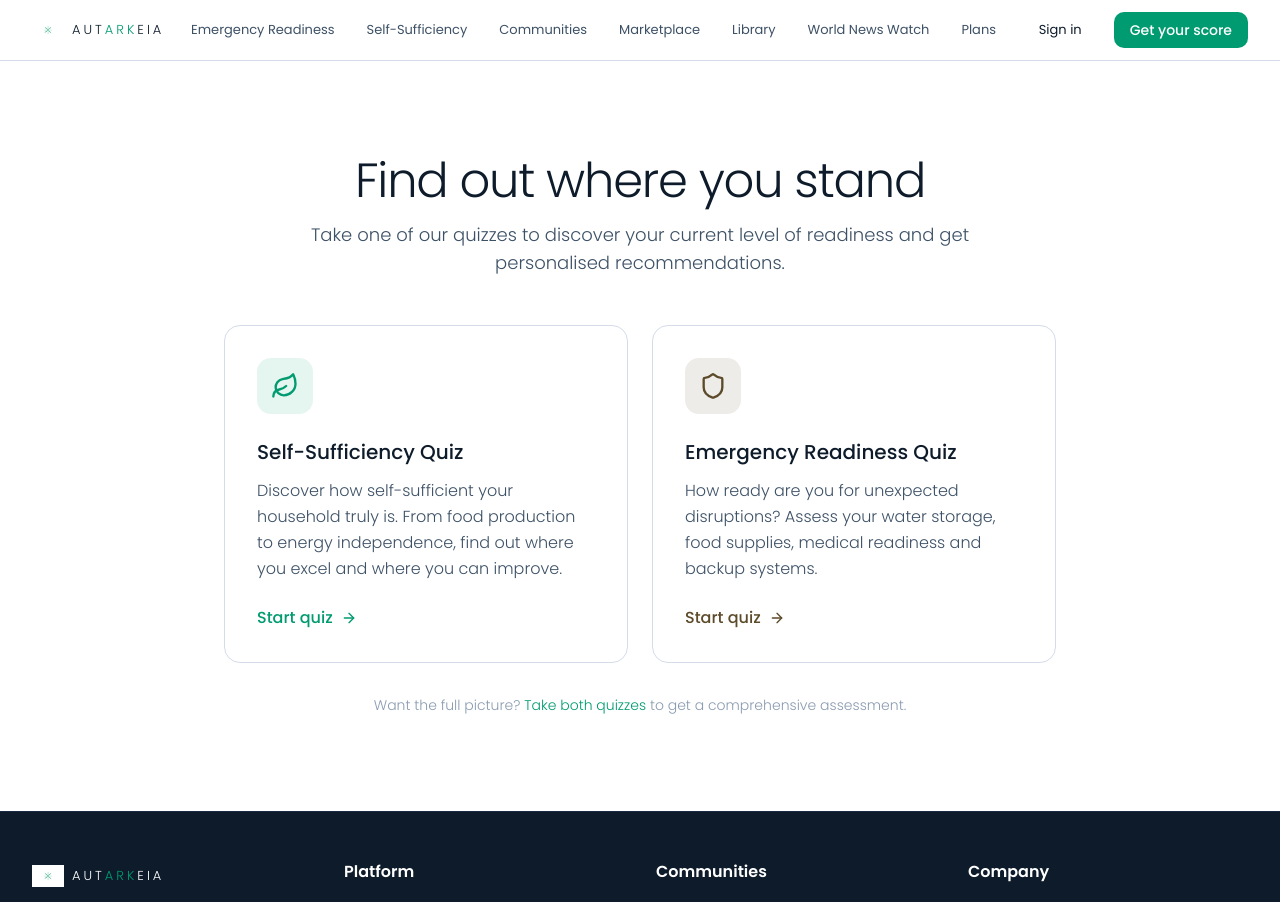
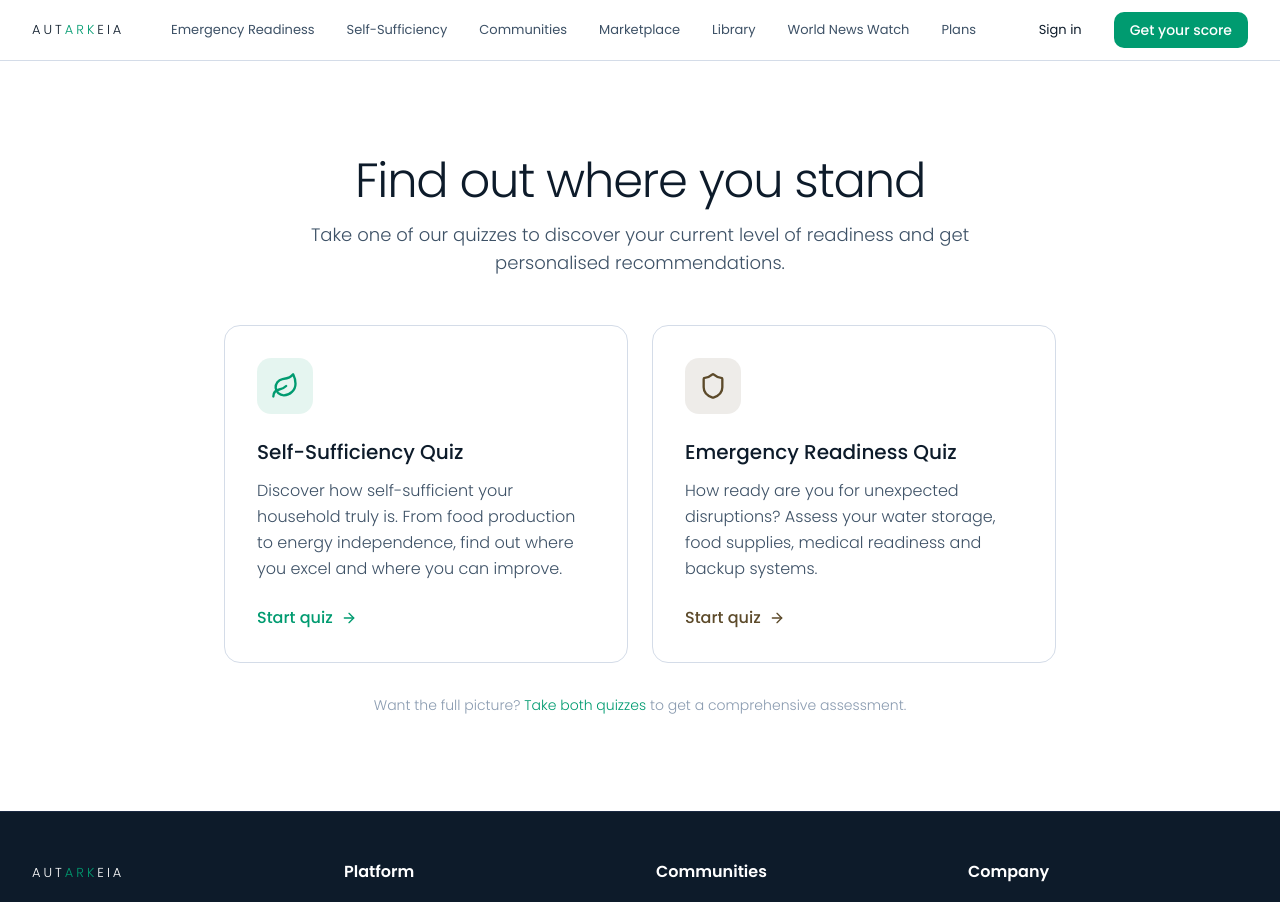
Before and after one commit to AutarkeiaTeam/autarkeia, a Next.js app: page /quiz in a window 1280 px wide. Shown: the top 902 px of the page. Built offline with nearby package versions, Linux system fonts and the light colour scheme.

Commit message:
Remove logo images from navbar and footer wordmarks
Co-authored-by: Cursor <cursoragent@cursor.com>

```diff
--- a/components/logo.tsx
+++ b/components/logo.tsx
@@ -1,7 +1,6 @@
 export function Logo({ className = "" }: { className?: string }) {
   return (
-    <div className={`flex items-center gap-2 ${className}`}>
-      <img src="/logo.png" alt="Autarkeia" width="32" height="32" className="h-8 w-8 flex-shrink-0 object-contain" />
+    <div className={`inline-flex items-center ${className}`}>
       <span className="font-light tracking-[3px] text-[13px]">
         <span className="text-[#0d1b2a]">AUT</span>
         <span className="text-[#009b70]">ARK</span>
@@ -13,8 +12,7 @@ export function Logo({ className = "" }: { className?: string }) {
 
 export function LogoLight({ className = "" }: { className?: string }) {
   return (
-    <div className={`flex items-center gap-2 ${className}`}>
-      <img src="/logo.png" alt="Autarkeia" width="32" height="32" className="h-8 w-8 flex-shrink-0 object-contain" />
+    <div className={`inline-flex items-center ${className}`}>
       <span className="font-light tracking-[3px] text-[13px]">
         <span className="text-white">AUT</span>
         <span className="text-[#009b70]">ARK</span>
```
